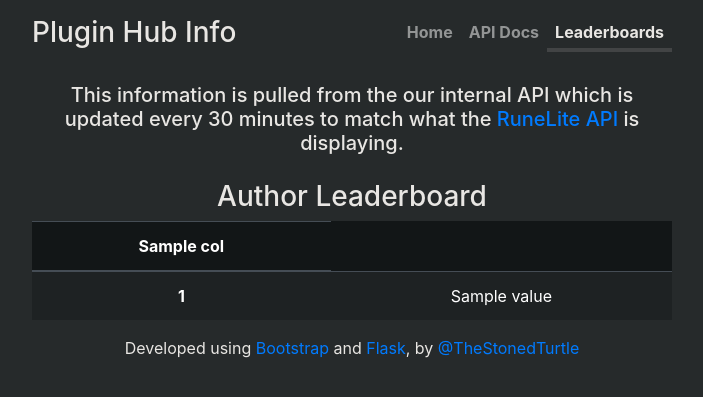
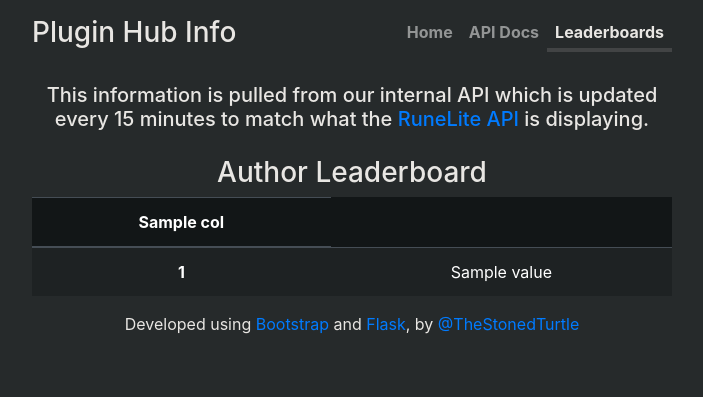
Before and after one commit to TheStonedTurtle/runelite-shields, a Flask app: template templates/leaderboards.html in a window 1280 px wide. Shown: the top 397 px of the page, without its empty margins (288-991 px from the left). Run offline with Flask 2, Linux system fonts and the light colour scheme; the template is opened without the code that fills it: most values are stand-ins (such as "Sample title", 1, 10 or a date in 2020); parts of the project's set-up code (start-up, migrations or seed data) failed here and were passed over; some libraries are stand-ins or nearby versions.

Commit message:
Fix typos and change to every 15minutes
RL updates every 30 minutes, having our timers match could cause the api to be outdated for a majority of the time.

```diff
--- a/app.py
+++ b/app.py
@@ -17,7 +17,7 @@ counts = {}
 stats = {}
 
 
-@scheduler.scheduled_job('interval', minutes=30)
+@scheduler.scheduled_job('interval', minutes=15)
 def updateCounts():
     global authors, counts, stats
     authors.clear()
@@ -137,7 +137,7 @@ def generateShieldJson(count: int, label="Total installs"):
     }
 
 
-# Initialize counts and schedule them for every 30 minutes
+# Initialize counts and schedule them for every 15 minutes
 updateCounts()
 scheduler.start()
 
--- a/static/api.yaml
+++ b/static/api.yaml
@@ -2,7 +2,7 @@ swagger: '2.0'
 info:
   version: 1.0.0
   title: "Plugin Hub Info"
-  description: "This is a simple API for grabbing the current [RuneLite Plugin Hub](https://runelite.net/plugin-hub) stats for specific plugins or authors. These stats are intended to be used for generating [README shields](https://shields.io) and are updated every 30 minutes."
+  description: "This is a simple API for grabbing the current [RuneLite Plugin Hub](https://runelite.net/plugin-hub) stats for specific plugins or authors. These stats are intended to be used for generating [README shields](https://shields.io) and are updated every 15 minutes."
   contact:
     name: "TheStonedTurtle"
     url: "https://github.com/TheStonedTurtle"
--- a/templates/index.html
+++ b/templates/index.html
@@ -14,7 +14,7 @@ main{
     <h1>Plugin Hub Info</h1>
     <p class="lead">
         This website consolidates <a href="https://runelite.net/plugin-hub" target="_blank">RuneLite Plugin Hub</a> stats
-        to provides an API for generating <a href="https://shields.io" target="_blank">README Shields using shields.io</a>.
+        to provide an API for generating <a href="https://shields.io" target="_blank">README Shields using shields.io</a>.
         This website and its content are not officially affiliated with or endorsed by <a href="https://runelite.net" target="_blank">RuneLite</a>.
     </p>
     <a type="button" class="btn btn-dark" href="/api/docs" target="_blank">Read the API Docs</a>
--- a/templates/leaderboards.html
+++ b/templates/leaderboards.html
@@ -7,7 +7,7 @@
         background-color: rgb(18, 22, 23);
     }
 </style>
-<h5 style="margin-bottom: 25px;">This information is pulled from the our internal API which is updated every 30 minutes to match what the <a href="https://runelite.net" target="_blank">RuneLite API</a> is displaying.</h5>
+<h5 style="margin-bottom: 25px;">This information is pulled from our internal API which is updated every 15 minutes to match what the <a href="https://runelite.net" target="_blank">RuneLite API</a> is displaying.</h5>
 <h3>Author Leaderboard</h3>
 
 <table class="table table-dark table-striped">
```
